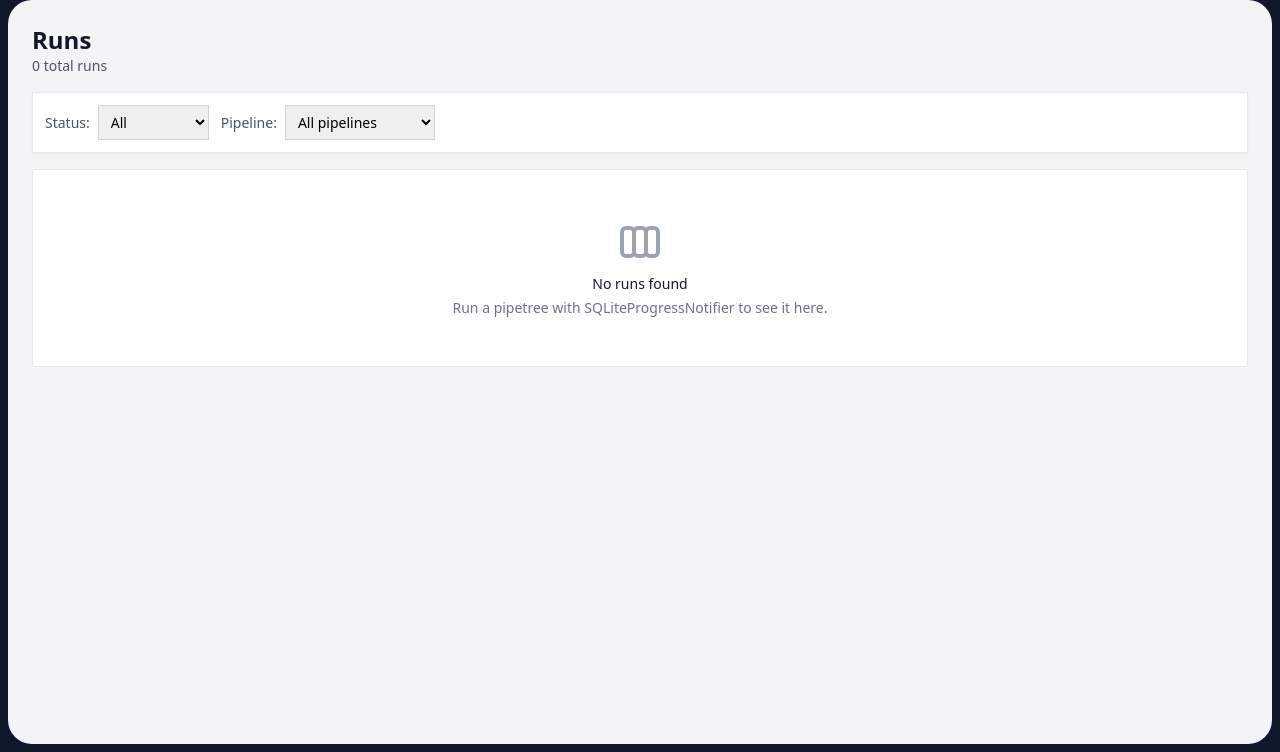
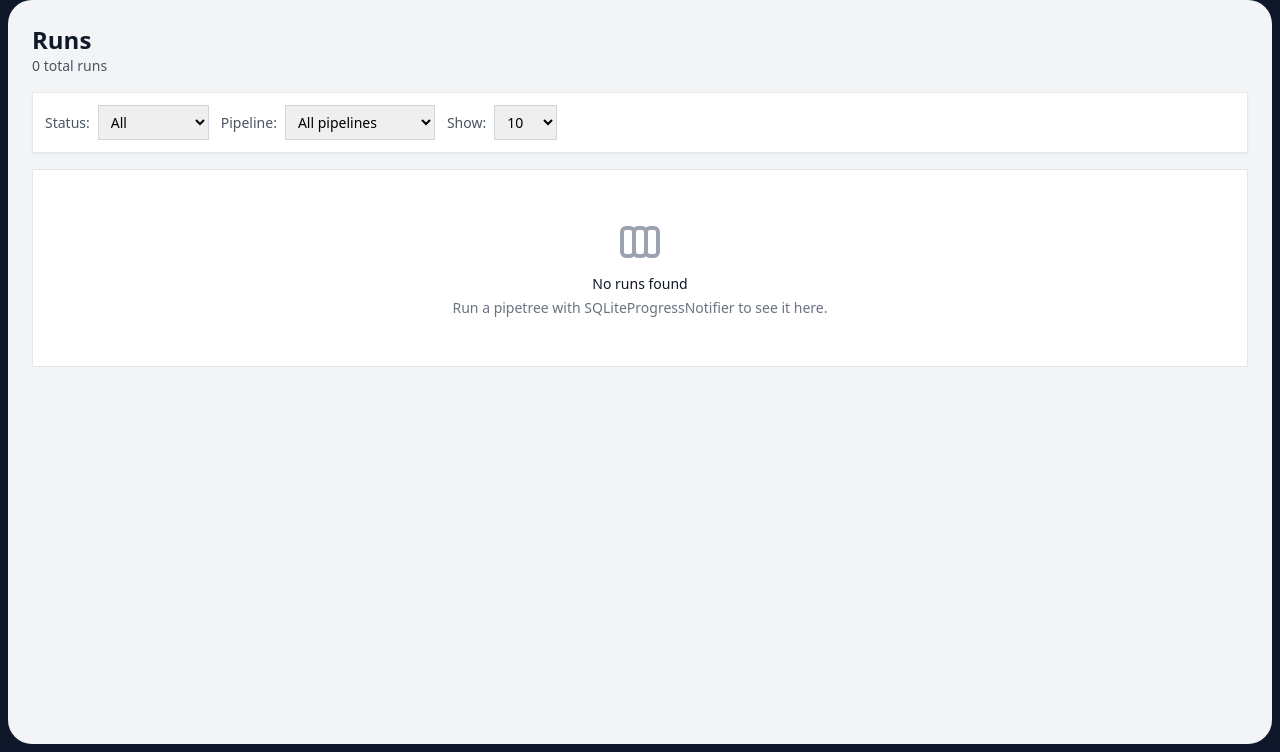
Before and after one commit to silver-river-us/pipetree, a FastAPI app: page / in a window 1280 px wide. Shown: the part 48-800 px from the top of the page. Run offline with FastAPI, Linux system fonts and the light colour scheme; style sheets or scripts are compiled from the project's sources.

Commit message:
pagination

```diff
--- a/visualizer/visualizer/controllers/runs_controller.py
+++ b/visualizer/visualizer/controllers/runs_controller.py
@@ -18,7 +18,7 @@ class RunsController:
         status: str | None = None,
         pipeline: str | None = None,
         page: int = 1,
-        per_page: int = 20,
+        per_page: int = 10,
     ) -> tuple[list[dict], int, list[str]]:
         """Fetch runs with optional filtering and pagination.
 
@@ -83,7 +83,7 @@ class RunsController:
         status: str | None = None,
         pipeline: str | None = None,
         page: int = 1,
-        per_page: int = 20,
+        per_page: int = 10,
     ) -> dict[str, Any]:
         """Main dashboard page - shows all runs from all databases."""
         runs, total_count, pipeline_names = cls._fetch_runs(
@@ -150,7 +150,7 @@ class RunsController:
         status: str | None = None,
         pipeline: str | None = None,
         page: int = 1,
-        per_page: int = 20,
+        per_page: int = 10,
     ) -> dict[str, Any]:
         """HTMX partial for runs list from all databases."""
         runs, total_count, pipeline_names = cls._fetch_runs(
--- a/visualizer/visualizer/routes.py
+++ b/visualizer/visualizer/routes.py
@@ -117,7 +117,7 @@ def register_routes(
         status: str = Query(default=None),
         pipeline: str = Query(default=None),
         page: int = Query(default=1, ge=1),
-        per_page: int = Query(default=20, ge=1, le=100),
+        per_page: int = Query(default=10, ge=1, le=100),
     ):
         """Main dashboard page - shows all runs from all databases."""
         db_path = get_db_path(db)
@@ -198,7 +198,7 @@ def register_routes(
         status: str = Query(default=None),
         pipeline: str = Query(default=None),
         page: int = Query(default=1, ge=1),
-        per_page: int = Query(default=20, ge=1, le=100),
+        per_page: int = Query(default=10, ge=1, le=100),
     ):
         """HTMX partial for runs list from all databases."""
         databases = load_databases()
--- a/visualizer/visualizer/templates/index.html
+++ b/visualizer/visualizer/templates/index.html
@@ -15,6 +15,9 @@
     <!-- Filters -->
     <div class="bg-white border border-gray-200 shadow-sm p-3 mb-4 rounded-lg">
         <form id="filter-form" class="flex flex-wrap items-center gap-3">
+            <!-- Hidden page input for HTMX requests -->
+            <input type="hidden" id="page-input" name="page" value="{{ page }}">
+
             <!-- Status filter -->
             <div class="flex items-center gap-2">
                 <label for="status-filter" class="text-sm font-medium text-gray-600">Status:</label>
@@ -38,6 +41,17 @@
                 </select>
             </div>
 
+            <!-- Page size -->
+            <div class="flex items-center gap-2">
+                <label for="per-page" class="text-sm font-medium text-gray-600">Show:</label>
+                <select id="per-page" name="per_page" class="px-2 py-1.5 border border-gray-300 rounded text-sm focus:outline-none focus:ring-1 focus:ring-blue-500">
+                    <option value="10" {% if per_page == 10 %}selected{% endif %}>10</option>
+                    <option value="25" {% if per_page == 25 %}selected{% endif %}>25</option>
+                    <option value="50" {% if per_page == 50 %}selected{% endif %}>50</option>
+                    <option value="100" {% if per_page == 100 %}selected{% endif %}>100</option>
+                </select>
+            </div>
+
             <!-- Clear filters -->
             {% if current_status or current_pipeline %}
             <a href="/" class="text-sm text-blue-600 hover:text-blue-800">Clear filters</a>
@@ -56,25 +70,21 @@
 </div>
 
 <script>
-// Auto-submit filters on change
-document.getElementById('status-filter').addEventListener('change', function() {
+// Auto-submit filters on change (reset to page 1)
+function applyFilters() {
     const form = document.getElementById('filter-form');
     const params = new URLSearchParams(new FormData(form));
+    // Reset to page 1 when filters change
+    params.delete('page');
     // Filter out empty values
     for (const [key, value] of [...params.entries()]) {
         if (!value) params.delete(key);
     }
     window.location.href = '/?' + params.toString();
-});
+}
 
-document.getElementById('pipeline-filter').addEventListener('change', function() {
-    const form = document.getElementById('filter-form');
-    const params = new URLSearchParams(new FormData(form));
-    // Filter out empty values
-    for (const [key, value] of [...params.entries()]) {
-        if (!value) params.delete(key);
-    }
-    window.location.href = '/?' + params.toString();
-});
+document.getElementById('status-filter').addEventListener('change', applyFilters);
+document.getElementById('pipeline-filter').addEventListener('change', applyFilters);
+document.getElementById('per-page').addEventListener('change', applyFilters);
 </script>
 {% endblock %}
--- a/visualizer/visualizer/templates/partials/runs_list.html
+++ b/visualizer/visualizer/templates/partials/runs_list.html
@@ -87,13 +87,14 @@
 
 <!-- Pagination -->
 {% if total_pages > 1 %}
+{% set base_params %}{% if current_status %}&status={{ current_status }}{% endif %}{% if current_pipeline %}&pipeline={{ current_pipeline }}{% endif %}{% if per_page != 10 %}&per_page={{ per_page }}{% endif %}{% endset %}
 <div class="flex items-center justify-between mt-4 px-1">
     <div class="text-sm text-gray-600">
         Showing {{ ((page - 1) * per_page) + 1 }}-{{ [page * per_page, total_count] | min }} of {{ total_count }}
     </div>
     <div class="flex items-center gap-1">
         {% if page > 1 %}
-        <a href="?page={{ page - 1 }}{% if current_status %}&status={{ current_status }}{% endif %}{% if current_pipeline %}&pipeline={{ current_pipeline }}{% endif %}"
+        <a href="?page={{ page - 1 }}{{ base_params }}"
            class="px-3 py-1 text-sm border border-gray-300 rounded hover:bg-gray-50">
             Previous
         </a>
@@ -103,7 +104,7 @@
             {% if p == page %}
             <span class="px-3 py-1 text-sm bg-blue-600 text-white rounded">{{ p }}</span>
             {% elif p == 1 or p == total_pages or (p >= page - 1 and p <= page + 1) %}
-            <a href="?page={{ p }}{% if current_status %}&status={{ current_status }}{% endif %}{% if current_pipeline %}&pipeline={{ current_pipeline }}{% endif %}"
+            <a href="?page={{ p }}{{ base_params }}"
                class="px-3 py-1 text-sm border border-gray-300 rounded hover:bg-gray-50">
                 {{ p }}
             </a>
@@ -113,7 +114,7 @@
         {% endfor %}
 
         {% if page < total_pages %}
-        <a href="?page={{ page + 1 }}{% if current_status %}&status={{ current_status }}{% endif %}{% if current_pipeline %}&pipeline={{ current_pipeline }}{% endif %}"
+        <a href="?page={{ page + 1 }}{{ base_params }}"
            class="px-3 py-1 text-sm border border-gray-300 rounded hover:bg-gray-50">
             Next
         </a>
```
